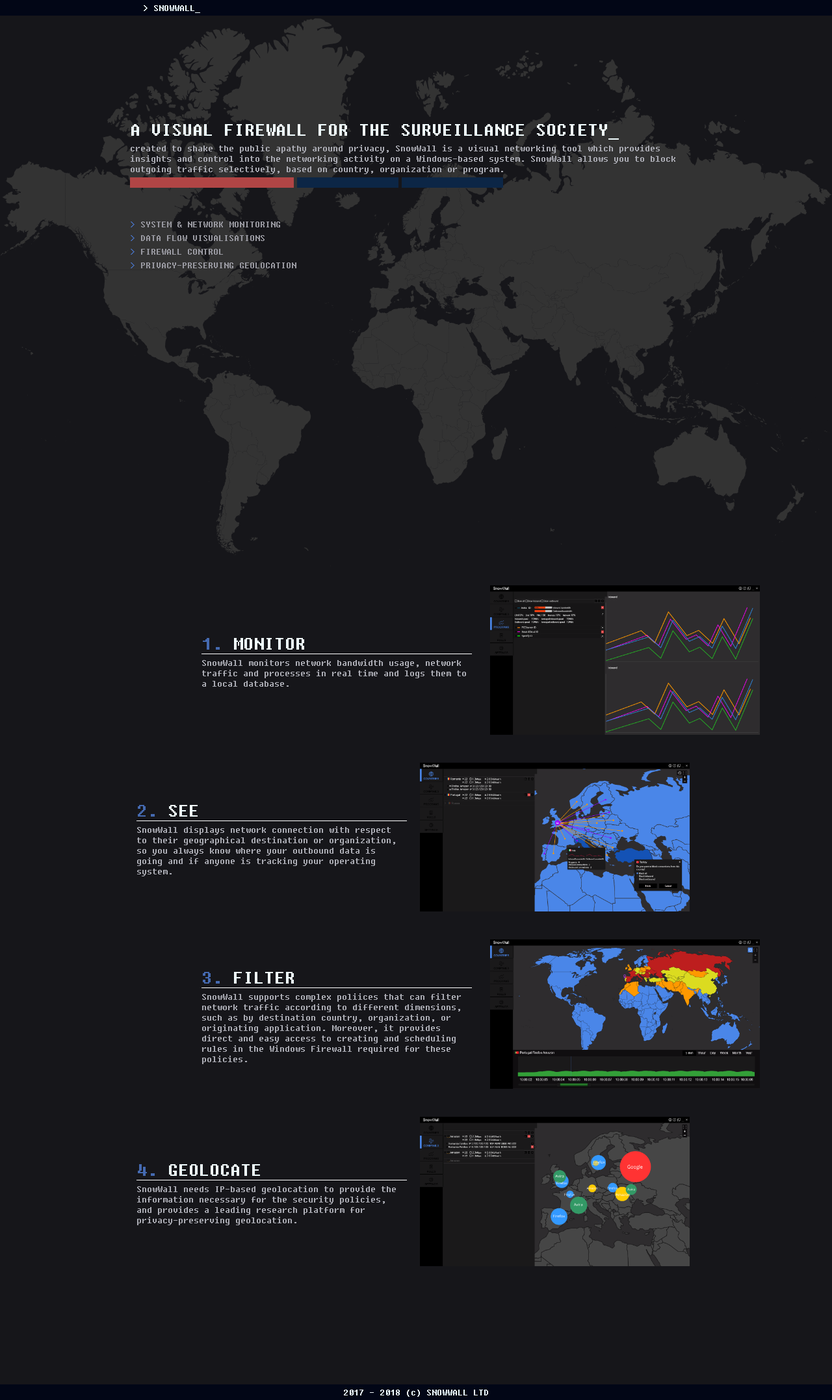
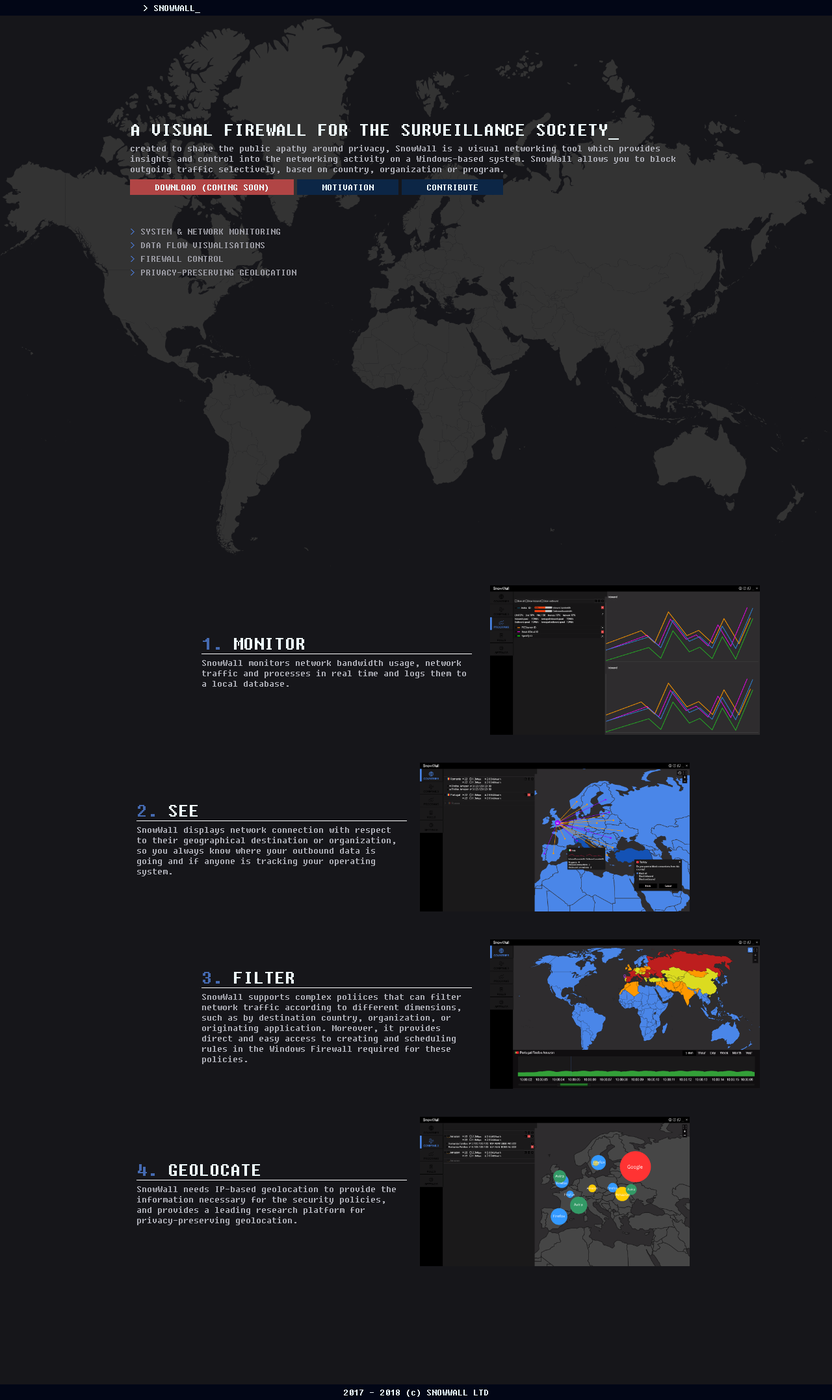
Before and after one commit to snow-wall/snow-wall.github.io, a Jekyll site: the page built from index.md, in a window 1280 px wide. Shown: the whole page at 65% size. Built offline with Jekyll 4.4.1, drawn with Linux system fonts in a browser that asks for light colours; some web fonts are replaced.

Commit message:
Styling and <head>
- all pages have map background
- fix button styles
- add title and description to _includes/head.html

```diff
--- a/_includes/head.html
+++ b/_includes/head.html
@@ -7,4 +7,6 @@
   <link rel="stylesheet" href="{{ "assets/css/style.css" | relative_url }}">
   <link rel="shortcut icon" type="image/x-icon" href="{{ "assets/img/favicon.png" | relative_url }}">
 
+  <title>SnowWall: A visual firewall for the surveillance society</title>
+  <meta name="description" value="created to shake the public apathy around privacy, SnowWall is a visual networking tool which provides insights and control into the networking activity on a Windows-based system. SnowWall allows you to block outgoing traffic selectively, based on country, organization or program.">
 </head>
--- a/assets/css/style.css
+++ b/assets/css/style.css
@@ -81,11 +81,11 @@ h3, p, ul, ol, li {
 }
 
 a, a:link, a:visited {
-  color: #0c2646;
+  color: #f0fdff;
 }
 
 a:hover {
-  color: #f0fdff;
+  color: #9999a1;
 }
 
 button, .button {
@@ -94,7 +94,14 @@ button, .button {
   color: #f0fdff;
   margin: 3px 5px 0 0;
   padding: 0 38px;
-  min-width: 130px;
+  line-height: 24px;
+  display: inline-block;
+  text-transform: uppercase;
+}
+
+button a, a.button {
+  text-decoration: none;
+  text-transform: uppercase;
 }
 
 button.red, .button.red {
@@ -104,11 +111,11 @@ button.blue, .button.blue {
   background-color: #0c2646;
 }
 
-.red {
+p.red, span.red, h3.red {
   color: #b14545;
 }
 
-.blue {
+p.blue, span.blue, h3.blue {
   color: #456ab1;
 }
 
@@ -217,12 +224,19 @@ h1.underline {
 /* Page
  * ----------------------------------------------
  */
-#page h1 {
+#page {
+  background-image: url('/assets/img/map.svg');
+  background-repeat: no-repeat;
+  background-size: auto 100%;
+  background-attachment: fixed;
+  background-position: 50% 50%;
+}
+
+#page .row {
+  height: calc(100vh - 48px);
+}
+
+#page h3 {
+  margin: 0 auto;
   display: block;
-  margin: 0 auto;
 }
-#page h3 {
-  color: #456ab1;
-  display: block;
-  margin: 0 auto;
-}
```
